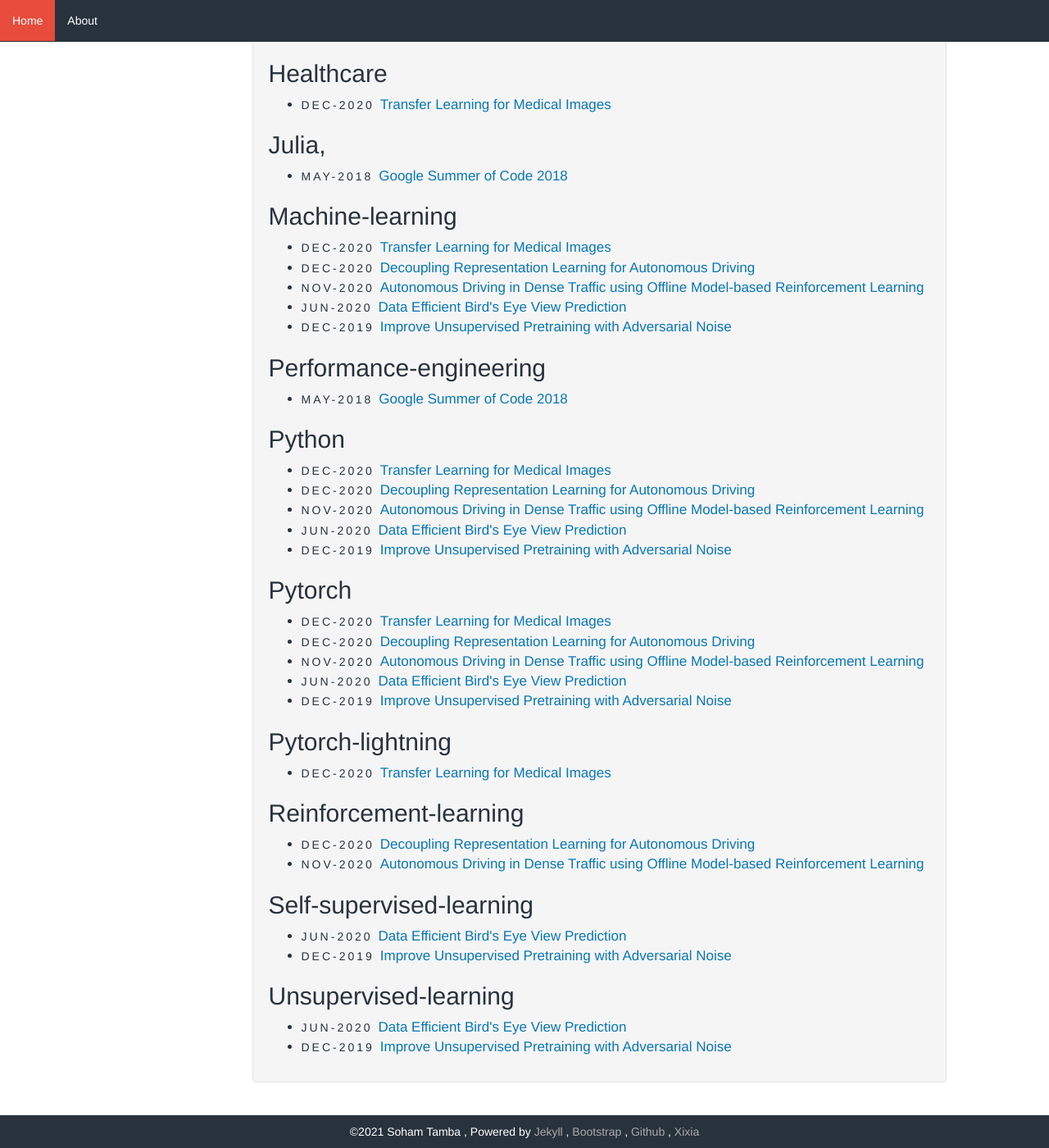
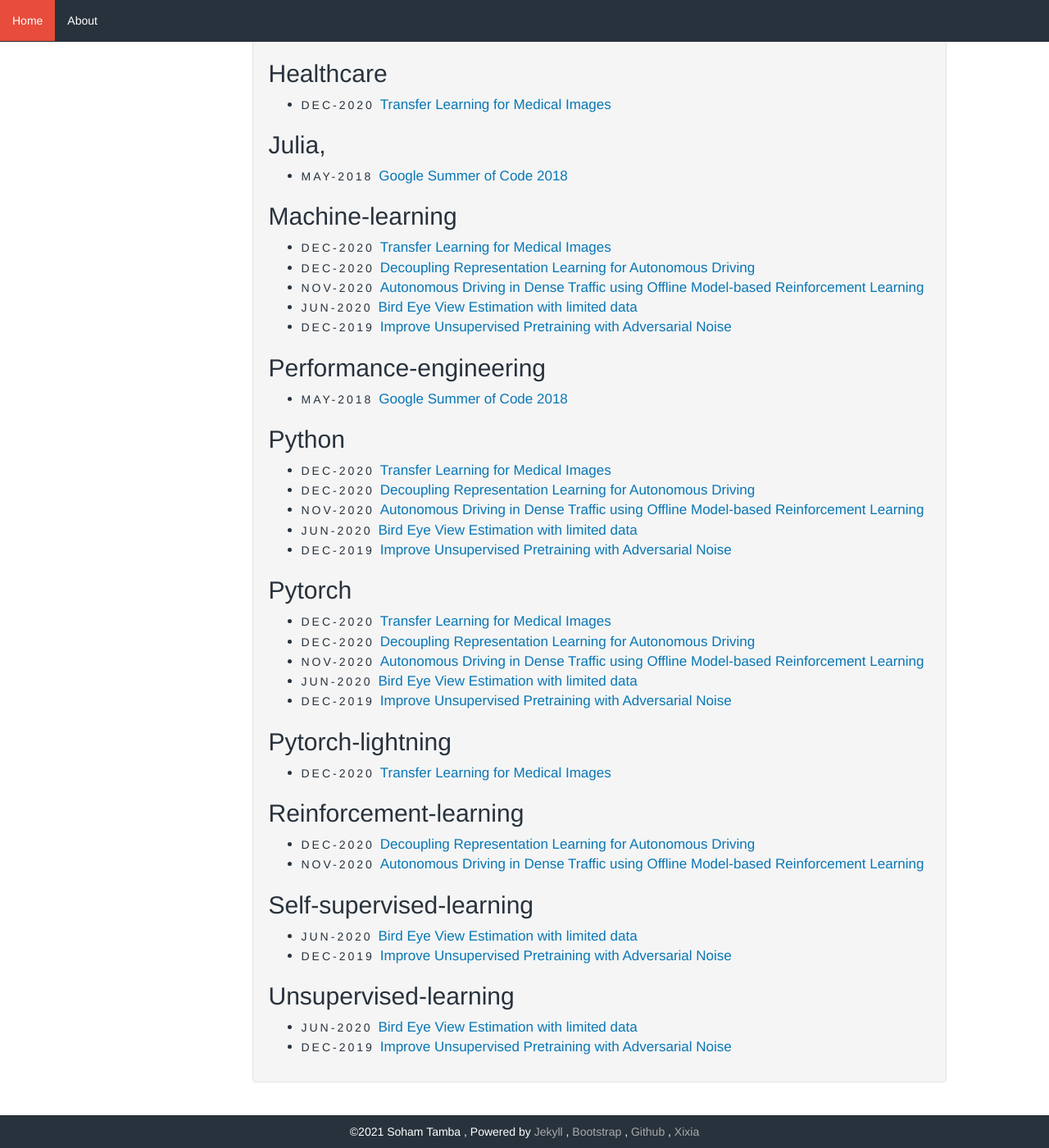
Before and after one commit to SohamTamba/projects, a Jekyll site: the page built from tags.html, in a window 1280 px wide and 1400 px high, scrolled down 658 px. Shown: the whole window at 82% size. Built offline with Jekyll 4.4.1, drawn with Linux system fonts in a browser that asks for light colours; some of the changed text lies outside the part shown.

Commit message:
BEV: Simply Title & Description

```diff
--- a/_posts/2020-06-01-dl-bev.markdown
+++ b/_posts/2020-06-01-dl-bev.markdown
@@ -1,11 +1,11 @@
 ---
 layout: post
-title:  "Data Efficient Bird's Eye View Prediction"
+title:  "Bird Eye View Estimation with limited data"
 date:   2020-06-01 14:10:51 +0800
 categories: Deep-Learning
 mathjax: true
 tags: Autonomous-Vehicles Computer-Vision Deep-Learning Machine-Learning Pytorch Python Unsupervised-Learning Self-supervised-Learning
-description: I tackled the problem of Bird's Eye View Prediction - a crucial task for <b>autonomous vehicles</b> - with very little annotated data, and a moderate amount of unannotated data. This was my project for NYU's Deep Learning course, taught by Prof. Yann Lecun (<i>Facebook AI Research</i>, <i>NYU</i>) and Prof. Alfredo Canziani (<i>NYU</i>).
+description: I tackled the problem of Bird Eye View Prediction - a crucial task for <b>autonomous vehicles</b> - with very little annotated data, and a moderate amount of unannotated data. This was my project for NYU's Deep Learning course, taught by Prof. Yann Lecun (<i>Facebook AI Research</i>, <i>NYU</i>) and Prof. Alfredo Canziani (<i>NYU</i>).
 ---
 
 
@@ -19,9 +19,9 @@ ___
 
 # Introduction
 
-**Autonomous vehicles need to estimate its surroundings to plan a safe and efficient route to its destination. The task of Bird's Eye View Prediction involves generating a segmentation map of the road and bounding boxes around certain objects - such as cars - as seen from a helicopter above the car.**
+**Autonomous vehicles need to estimate its surroundings to plan a safe and efficient route to its destination. The task of Bird Eye View Prediction involves generating a segmentation map of the road and bounding boxes around certain objects - such as cars - as seen from a helicopter above the car.**
 
-During the Spring of 2020, I was enrolled in NYU's *Deep Learning course*, taught by Prof. *Yann Lecun* and Prof. *Alfredo Canziani*. The course project was a competition to develop a model that solves the problem of Bird's Eye View Estimation on a novel dataset.
+During the Spring of 2020, I was enrolled in NYU's *Deep Learning course*, taught by Prof. *Yann Lecun* and Prof. *Alfredo Canziani*. The course project was a competition to develop a model that solves the problem of Bird Eye View Estimation on a novel dataset.
 
 In our project, we focused on leveraging **camera geometry** and **unsupervised depth estimation** to construct a "top view representation" of a scene from multiple pictures of the scene. The project was released in the last 4 weeks of the semester, so we had to solve it under significant time constraints.
 
@@ -29,7 +29,7 @@ In our project, we focused on leveraging **camera geometry** and **unsupervised
 
 ## Datset
 
-The input is 6 pictures of a scene taken from 6 cameras mounted on top of the car, such that adjacent cameras are at an angle of 60 degrees to each other. The target is a bird's eye view, as mentioned above.
+The input is 6 pictures of a scene taken from 6 cameras mounted on top of the car, such that adjacent cameras are at an angle of 60 degrees to each other. The target is a bird eye view, as mentioned above.
 
 <div style="background-color:rgba(0, 0, 0, 0.2470588); text-align:center; vertical-align: middle; padding:29px 0;">
 <figure>
@@ -42,7 +42,7 @@ The input is 6 pictures of a scene taken from 6 cameras mounted on top of the ca
 
 A journey consists of 126 scenes of a car's journey. The dataset is divided into 2 sections:
 1. **Unannotated Dataset:** 106 journeys, with each datapoint containing the 6 images.
-2. **Annotated DataSet:** 28 journeys, with each frame containing the 6 images and its corresponding bird's eye view.
+2. **Annotated DataSet:** 28 journeys, with each frame containing the 6 images and its corresponding bird eye view.
 
 A model is not allowed to use preceeding frames during inference. The annotated dataset contains only 2,968 data points. It is infeasible to train a deep neural network using this set alone; The unannotated dataset must also be used, perhaps through self-supervised or semi-supervised learning.
 
@@ -57,12 +57,12 @@ As stated above, we focused on leveraging **camera geometry** and **unsupervised
 
 ## Logic
 
-**Fully convolutional neural networks (FCNN) achieve state-of-the-art performance for typical semantic segmentation and object detection tasks. The main reason for this is the spatial correspondence between the input and output. This leads to the properties of stationarity and locality between input/output pairs, which the 2D convolutional layers of a FCNN exploit. The task of Bird's Eye View Prediction does not possess these properties.** To describe these properties in brief wrt. image segmentation:
+**Fully convolutional neural networks (FCNN) achieve state-of-the-art performance for typical semantic segmentation and object detection tasks. The main reason for this is the spatial correspondence between the input and output. This leads to the properties of stationarity and locality between input/output pairs, which the 2D convolutional layers of a FCNN exploit. The task of Bird Eye View Prediction does not possess these properties.** To describe these properties in brief wrt. image segmentation:
 
 1.  **Locality:** The correlation between input[$i$, $j$] & output[$i+\Delta x$, $j+\Delta y$] decreases as $\vert \Delta x\vert$ or $\vert \Delta  y\vert$ increases. **For example**, the correlation between input[20, 30] & output[21, 31] is more than the correlation between input[20, 30] & output[120, 130]. FCNN **exploit** this by using convolutional layers with a small kernel size.
 2. **Stationarity:** The correlation between input[$i_1$, $j_1$] & output[$i_2$, $j_2$] is the same as the correlation between input[$i_1+\Delta x$, $j_1+\Delta y$] & output[$i_2+\Delta x$, $j_2+\Delta y$]. **For example**, the correlation between input[20, 30] & output[40, 50] is similar same as the correlational between input[21, 37] & output[41, 57]. FCNN **exploit** this through the translational invariance property of convolution operations.
 
-It is easy to notice that unlike image segmentation, bird's eye view prediction does not have these properties.
+It is easy to notice that unlike image segmentation, bird eye view prediction does not have these properties.
 
 Now let us consider a simpler task to motivate our logic: *Rotated Image Segmentation*. In this task, the input is an image rotated by some unknown angle. The goal is to generate a segmentation mask of the image before it was rotated.
 
@@ -122,7 +122,7 @@ The model is divided into 5 sub-models:
 
 ### Image Encoder
 
-We decided to use self-supervised learning **(SSL)** to pre-train an image encoder. The image encoder is used to generate a more meaningful representation of the 6 input images. We decided to train the encoder on the jigsaw pretext task. The motivation behind this decision is that the target of the downstream task (Bird's Eye View Prediction) is sensitive to the patch-shuffling transformation of jigsaw. **Hence, the feature extractor obtained from jigsaw pretraining - whose image representations are covariate to this shuffling transform - might be useful for this task**.
+We decided to use self-supervised learning **(SSL)** to pre-train an image encoder. The image encoder is used to generate a more meaningful representation of the 6 input images. We decided to train the encoder on the jigsaw pretext task. The motivation behind this decision is that the target of the downstream task (Bird Eye View Prediction) is sensitive to the patch-shuffling transformation of jigsaw. **Hence, the feature extractor obtained from jigsaw pretraining - whose image representations are covariate to this shuffling transform - might be useful for this task**.
 
 <br>
 
```
